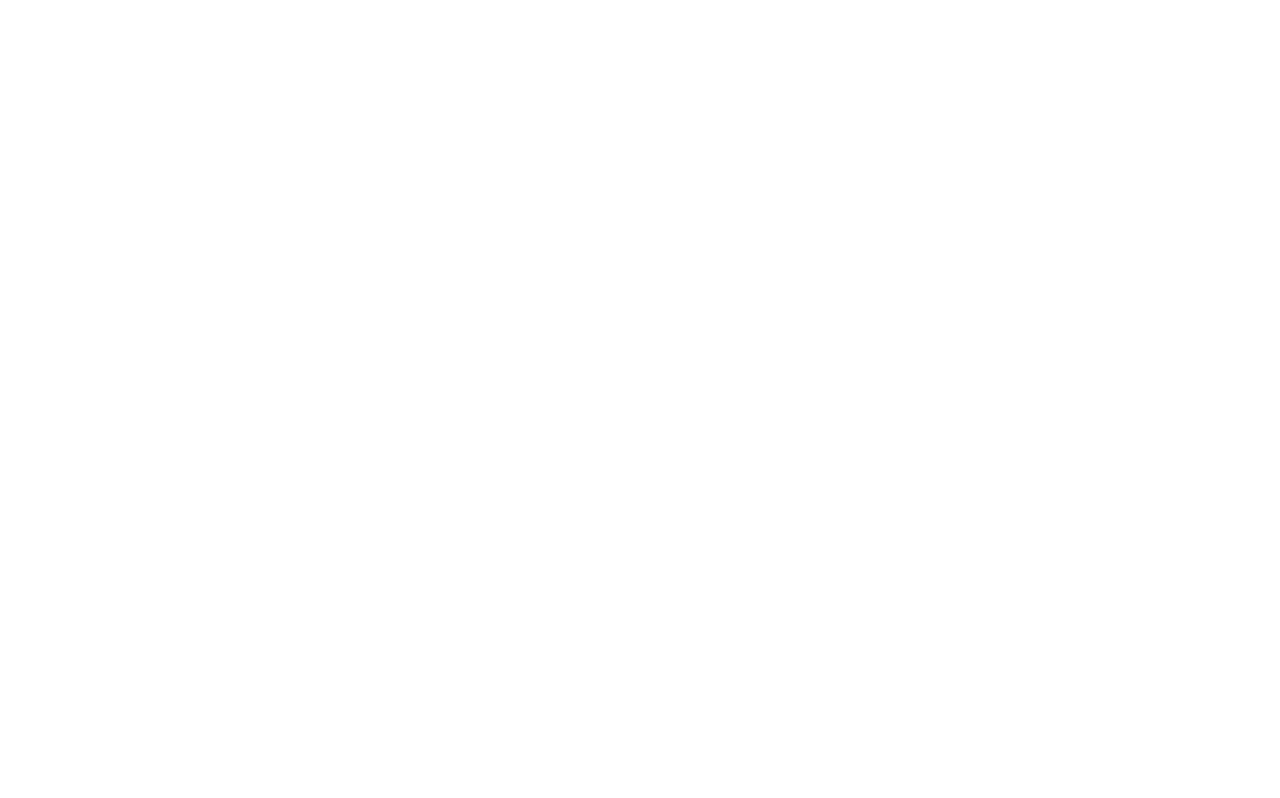
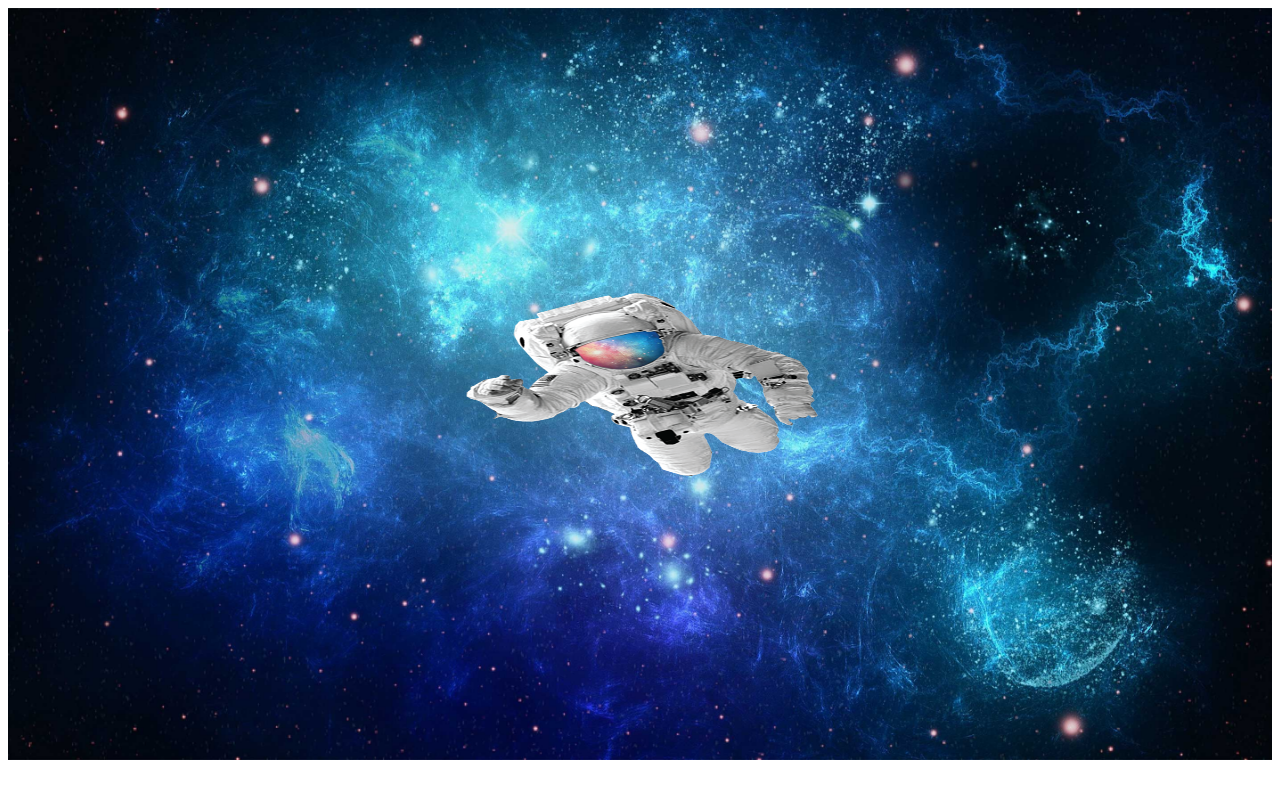
Before and after one commit to franklyk/html-css, a plain HTML site: page desafios/des011/espaco.html in a window 1280 px wide. Drawn offline with Linux system fonts and the light colour scheme.

Commit message:
Update espaco.html

```diff
--- a/desafios/des011/espaco.html
+++ b/desafios/des011/espaco.html
@@ -7,11 +7,24 @@
     <title>Missão Espacial</title>
     <style>
         #espaco {
-            background-color: purple
+            background-color: rgba(0, 128, 49, 0.43);
+            background-image:url(imagens/espaco.jpg);
+            background-position: center center;
+            background-repeat: no-repeat;
+            background-size: cover;
+            position: relative;
+            height: 94vh;
         }
 
         #astronauta {
-
+            background-image: url(imagens/astronauta.png);
+            background-size: 100% 100%;
+            position: absolute;
+            height: 200px;
+            width: 400px;
+            left: 50%;
+            top: 50%;
+            transform: translate(-50%, -50%);
         }
     </style>
 </head>
```
